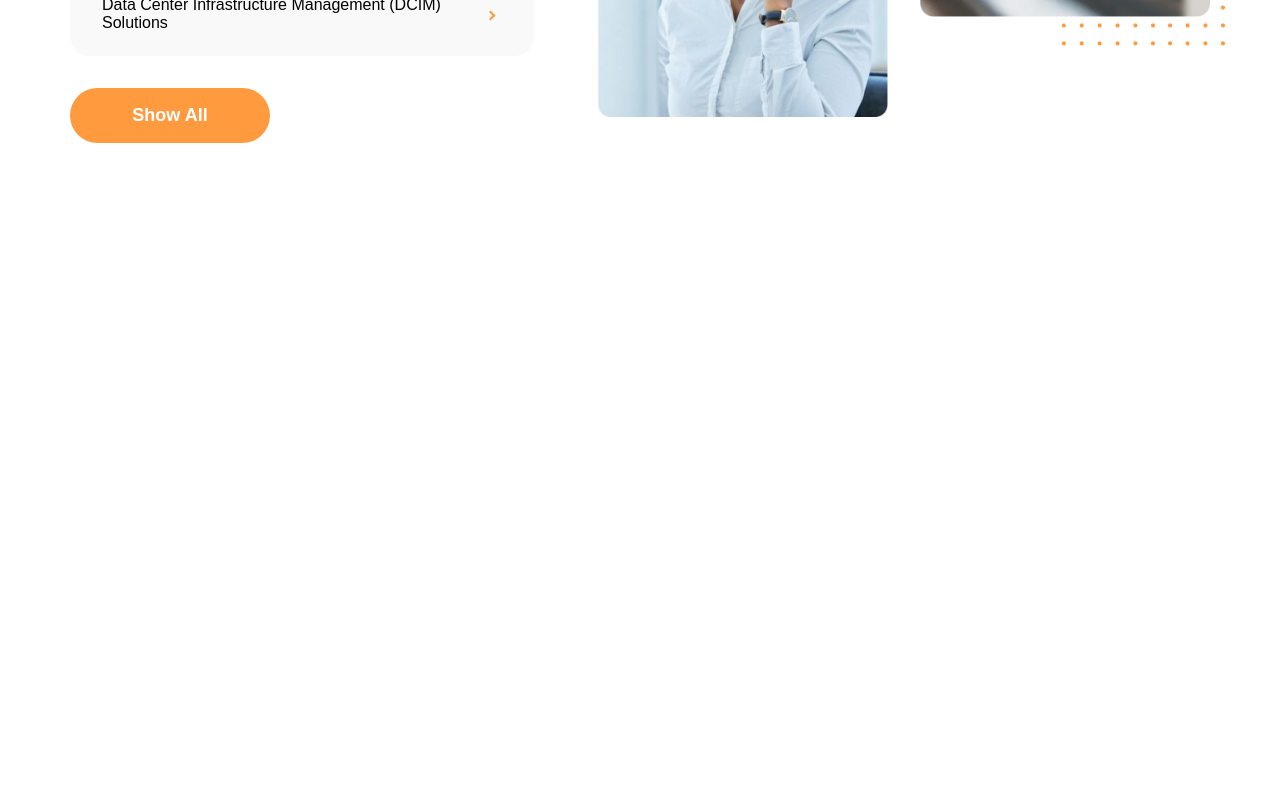
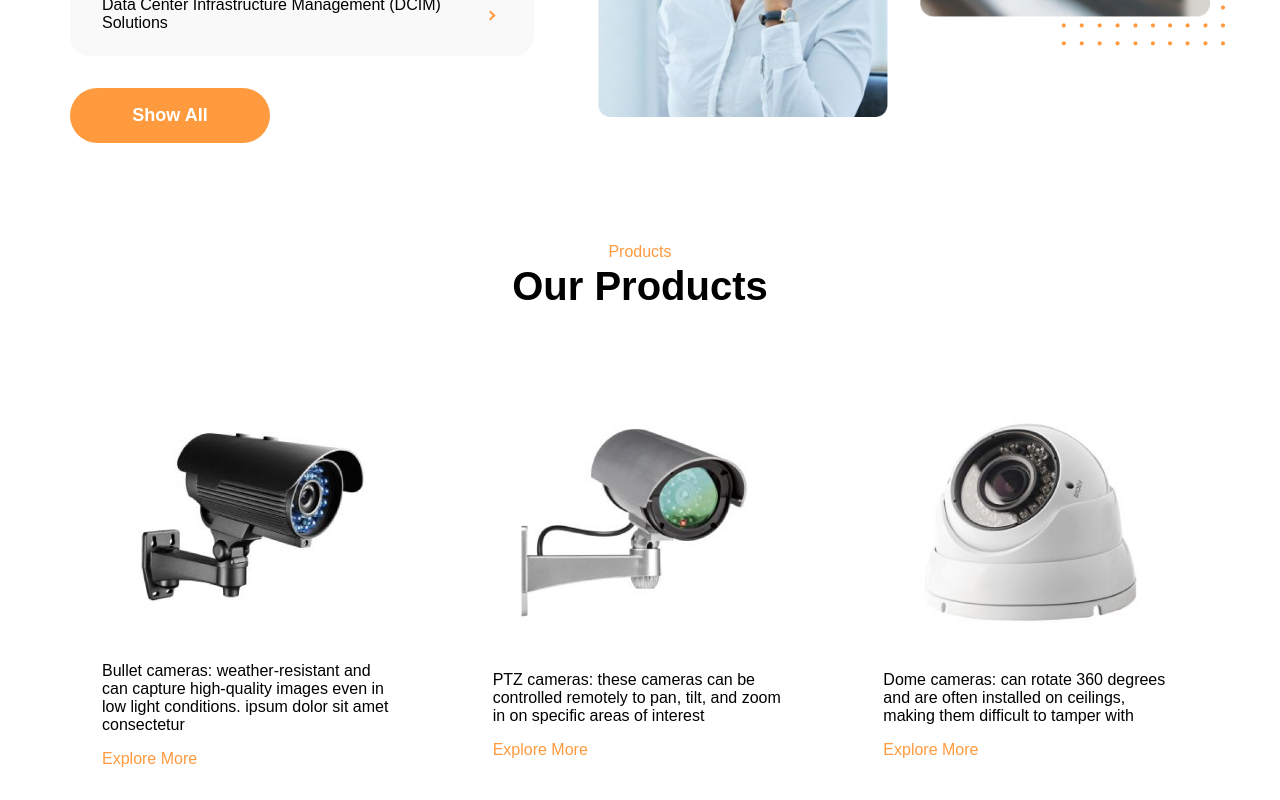
Before and after one commit to richmelese/Leunet, a React (Create React App) app: page / in a window 1280 px wide. Shown: the part 4392-5192 px from the top of the page. Before the commit the page ends 4535 px from the top, so only its background shows below. Built offline with nearby package versions, Linux system fonts and the light colour scheme; a web font is replaced by a local one.

Commit message:
home products is now responsive

```diff
--- a/src/Pages/Home/Home.jsx
+++ b/src/Pages/Home/Home.jsx
@@ -14,9 +14,9 @@ export default function Home() {
 
             <HomeChooseUs />
             <HomeServices />
-         <HomeTestimonial />
-         <HomeSolutions />
-       {/*    <HomeProducts /> */}
+            <HomeTestimonial />
+            <HomeSolutions />
+            <HomeProducts />
         </div>
     );
 }
--- a/src/Styles/HomeProducts.less
+++ b/src/Styles/HomeProducts.less
@@ -1,10 +1,10 @@
 .home_products {
   margin-top: 5rem;
+
   > * {
     transform: translateY(100%);
     opacity: 0;
   }
-
 
   .title_sec {
     display: flex;
@@ -27,10 +27,11 @@
 
   .main_section {
     display: grid;
-        grid-template-columns: auto auto auto;
+    grid-template-columns: 1fr;
 
     .product {
       max-width: 380px;
+      margin: 0 auto;
       display: flex;
       flex-direction: column;
       justify-content: center;
@@ -38,6 +39,7 @@
 
       img {
         width: 90%;
+        margin: 0 auto;
       }
 
       a {
@@ -47,4 +49,35 @@
     }
   }
 
+  @media screen and (min-width: 576px) {
+    .main_section {
+      grid-template-columns: 1fr 1fr;
+      grid-column-gap: 2rem;
+
+      .product {
+        max-width: 100%;
+        margin: 0;
       }
+    }
+  }
+
+  @media screen and (min-width: 768px) {
+    .main_section {
+      grid-template-columns: 1fr 1fr 1fr;
+      grid-column-gap: 2rem;
+    }
+  }
+
+  @media screen and (min-width: 992px) {
+    .main_section {
+      grid-template-columns: repeat(3, 1fr);
+    }
+  }
+
+  @media screen and (min-width: 1200px) {
+    .main_section {
+      max-width: 1170px;
+      margin: 0 auto;
+    }
+  }
+}
--- a/src/index.css
+++ b/src/index.css
@@ -1079,10 +1079,11 @@ body {
 }
 .home_products .main_section {
   display: grid;
-  grid-template-columns: auto auto auto;
+  grid-template-columns: 1fr;
 }
 .home_products .main_section .product {
   max-width: 380px;
+  margin: 0 auto;
   display: flex;
   flex-direction: column;
   justify-content: center;
@@ -1090,10 +1091,38 @@ body {
 }
 .home_products .main_section .product img {
   width: 90%;
+  margin: 0 auto;
 }
 .home_products .main_section .product a {
   text-decoration: none;
   color: #ff9a3e;
+}
+@media screen and (min-width: 576px) {
+  .home_products .main_section {
+    grid-template-columns: 1fr 1fr;
+    grid-column-gap: 2rem;
+  }
+  .home_products .main_section .product {
+    max-width: 100%;
+    margin: 0;
+  }
+}
+@media screen and (min-width: 768px) {
+  .home_products .main_section {
+    grid-template-columns: 1fr 1fr 1fr;
+    grid-column-gap: 2rem;
+  }
+}
+@media screen and (min-width: 992px) {
+  .home_products .main_section {
+    grid-template-columns: repeat(3, 1fr);
+  }
+}
+@media screen and (min-width: 1200px) {
+  .home_products .main_section {
+    max-width: 1170px;
+    margin: 0 auto;
+  }
 }
 .footer {
   position: relative;
```
Lines whose indentation alone changed are shown as unchanged.
